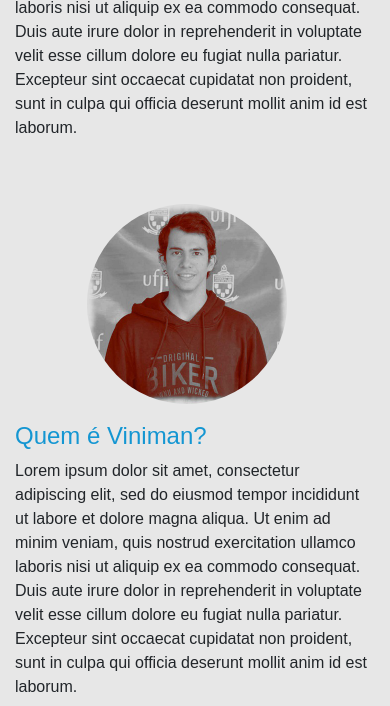
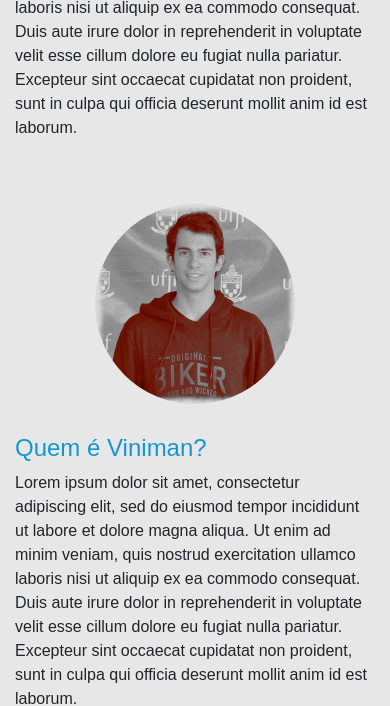
Before and after one commit to ViniciusCorbelli/vinil-man-shop, a PHP site: page / in a window 390 px wide. Shown: the part 380-1086 px from the top of the page. Run offline with PHP 8.4, Linux system fonts and the light colour scheme; some web fonts are replaced.

Commit message:
Ajustes finos parte 1

```diff
--- a/css/style.css
+++ b/css/style.css
@@ -15,7 +15,8 @@ html,body{
 }
 
 #sobre img{
-    margin-left: 35%;
+    margin: auto;
+    align-items: center;
     width: 200px;
     height: 200px;
     border-radius: 50%;
@@ -30,7 +31,7 @@ html,body{
     color: #1496d2;
 }
 
-@media(max-width: 680px)
+@media(max-width: 1335px)
 {
     #icon-carousel{
         display: none;
@@ -134,7 +135,7 @@ html,body{
     height: 550px;
     position: relative;
     box-shadow: 0 2px 7px #dfdfdf;
-    margin: 0px auto;
+    margin: 8px auto;
     background: #fafafa;
 }
 
@@ -180,12 +181,17 @@ html,body{
     color: #fbb72c;
 }
 
-@media(max-width: 767px){
-    #sobre img {
-        margin-left: 20%;
-        margin-bottom: 5%;
+@media(max-width: 575px) and (orientation: portrait)
+{
+   #viniman {
+        margin-bottom: 30px;
     }
+}
 
+
+
+
+@media(max-width: 575px){
     #animation {
         display: none;
     }
@@ -194,8 +200,12 @@ html,body{
 @media(max-width: 1000px)
 {
     #sobre img {
-        margin-left: 20%;
-        margin-bottom: 5%;
+        margin: auto;
+        align-items: center;
+    }
+
+    #viniman {
+        top: 30px;
     }
 
     .disco {
@@ -210,3 +220,10 @@ html,body{
         left: 150px;
     }
 }
+
+@media(min-width: 992px) and (max-width: 1200px)
+{
+    .card{
+        width: 210px;
+    }
+}
--- a/index.html
+++ b/index.html
@@ -70,9 +70,11 @@
                 <section id="sobre" class="mt-5 mb-5">
                     <div class="row">
                         <div class="col-lg-6 col-md-6 col-sm-6 col-xs-6">
-                            <img src="img/vini-profile.jpg" alt="Foto de Viniman">
+                            <div id = "viniman" class="d-flex justify-content-center">
+                                <img src="img/vini-profile.jpg" alt="Foto de Viniman">
+                            </div>
                         </div>
-                        <div class="col-lg-6 col-md-6 col-sm-6 col-xs-6">
+                        <div class="col-lg-6 col-md-6 col-sm-6 col-xs-6 ">
                             <section>
                                 <h4>Quem é Viniman?</h4>
                                 <p> Lorem ipsum dolor sit amet, consectetur adipiscing elit, sed do eiusmod tempor incididunt ut labore et dolore magna aliqua. Ut enim ad minim veniam, quis nostrud exercitation ullamco laboris nisi ut aliquip ex ea commodo consequat. Duis aute irure dolor in reprehenderit in voluptate velit esse cillum dolore eu fugiat nulla pariatur. Excepteur sint occaecat cupidatat non proident, sunt in culpa qui officia deserunt mollit anim id est laborum.</p>
```
